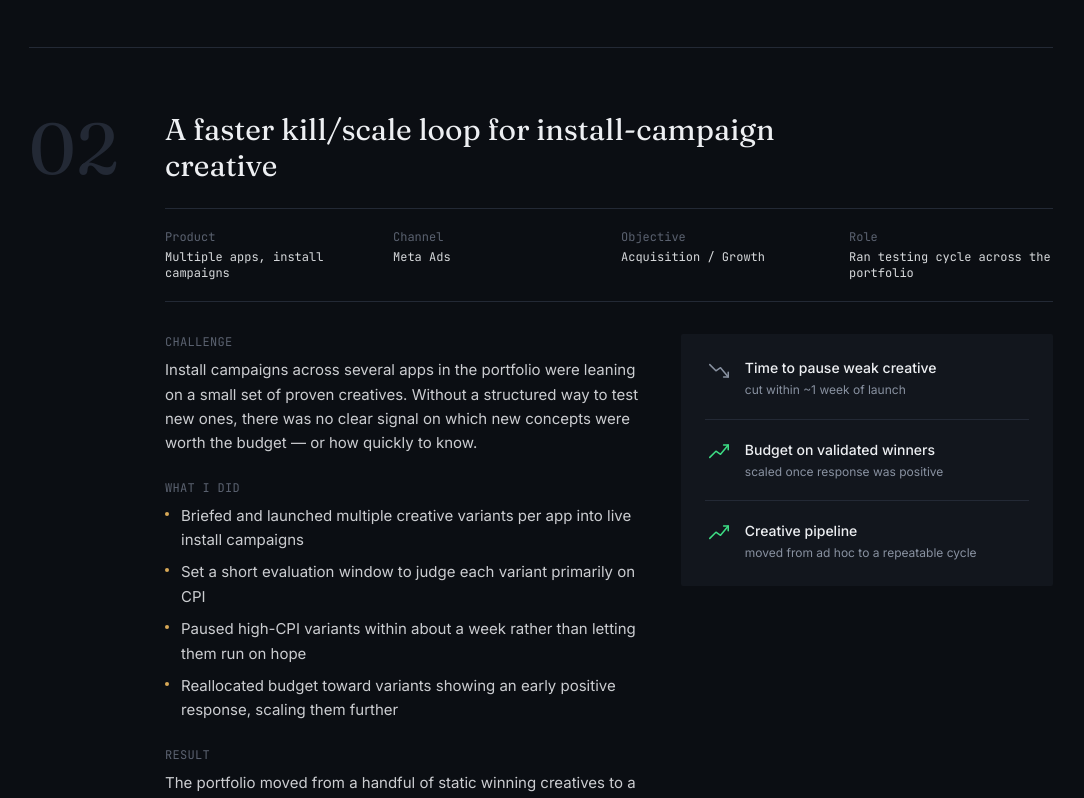
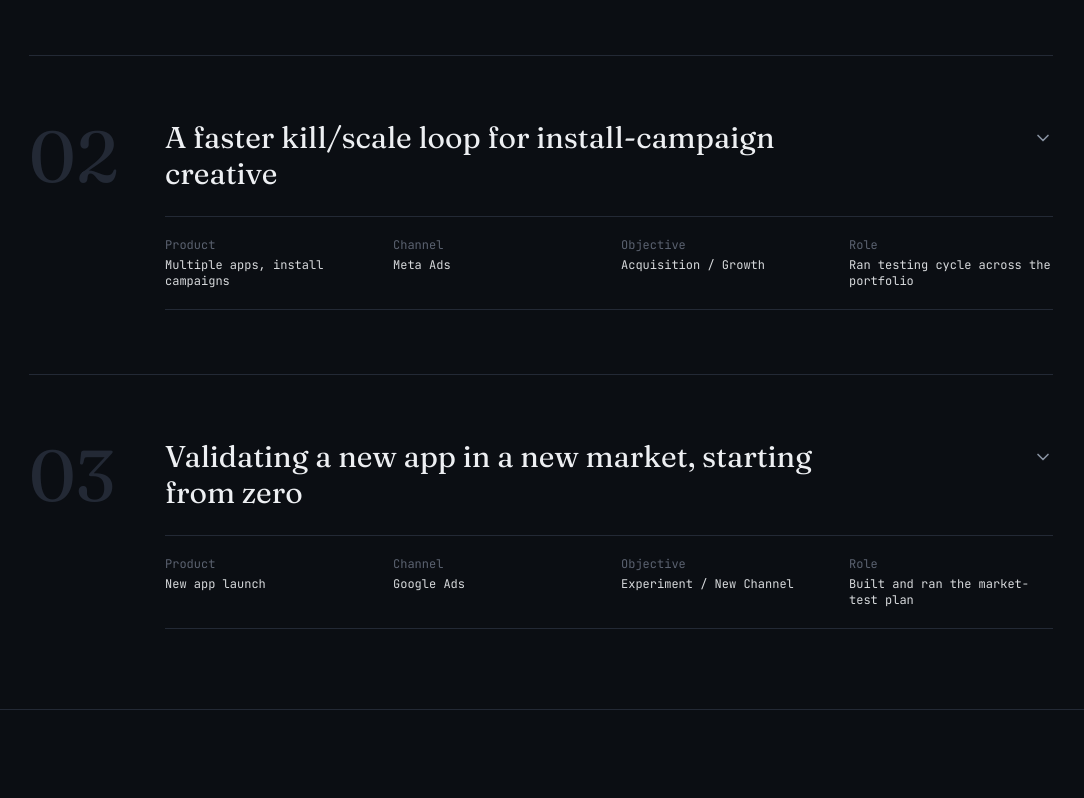
Before and after one commit to buddy0204/dhruv-jain-portfolio, a React (Vite) app: page / in a window 1280 px wide. Shown: the part 2880-3678 px from the top of the page, without its empty margins (123-1207 px from the left). Built offline with nearby package versions, Linux system fonts and the light colour scheme; the HTML template or start-up script is replaced by a standard one.

Commit message:
Update CaseStudyItem.tsx

```diff
--- a/src/components/CaseStudyItem.tsx
+++ b/src/components/CaseStudyItem.tsx
@@ -1,15 +1,39 @@
+import { ChevronDown } from "lucide-react";
 import type { CaseStudy } from "../data/caseStudies";
 import { TrendGlyph } from "./TrendGlyph";
 
-export function CaseStudyItem({ study }: { study: CaseStudy }) {
+interface Props {
+  study: CaseStudy;
+  isOpen: boolean;
+  onToggle: () => void;
+}
+
+export function CaseStudyItem({ study, isOpen, onToggle }: Props) {
+  const panelId = `case-study-panel-${study.id}`;
+
   return (
-    <article className="grid gap-10 border-t border-ink-border py-16 md:grid-cols-[80px_1fr] md:gap-14">
+    <article className="grid gap-6 border-t border-ink-border py-12 md:grid-cols-[80px_1fr] md:gap-14 md:py-16">
       <div className="font-display text-6xl leading-none text-ink-border md:text-7xl">{study.index}</div>
 
       <div>
-        <h3 className="max-w-2xl font-display text-2xl leading-tight text-paper md:text-3xl">{study.title}</h3>
+        <button
+          type="button"
+          onClick={onToggle}
+          aria-expanded={isOpen}
+          aria-controls={panelId}
+          className="group flex w-full items-start justify-between gap-6 text-left"
+        >
+          <h3 className="max-w-2xl font-display text-2xl leading-tight text-paper transition-colors group-hover:text-gold md:text-3xl">
+            {study.title}
+          </h3>
+          <ChevronDown
+            className={`mt-2 h-5 w-5 shrink-0 text-paper-muted transition-transform duration-300 group-hover:text-gold ${
+              isOpen ? "rotate-180" : ""
+            }`}
+            aria-hidden="true"
+          />
+        </button>
 
-        {/* Meta as a data row, not a badge string */}
         <dl className="mt-6 grid grid-cols-2 gap-x-6 gap-y-3 border-y border-ink-border py-5 font-mono text-xs sm:grid-cols-4">
           <div>
             <dt className="text-paper-faint">Product</dt>
@@ -29,7 +53,13 @@ export function CaseStudyItem({ study }: { study: CaseStudy }) {
           </div>
         </dl>
 
-        <div className="mt-8 grid gap-8 lg:grid-cols-[1.3fr_1fr]">
+        <div
+          id={panelId}
+          className="grid transition-[grid-template-rows] duration-300 ease-in-out"
+          style={{ gridTemplateRows: isOpen ? "1fr" : "0fr" }}
+        >
+          <div className="overflow-hidden">
+            <div className="grid gap-8 pb-2 pt-8 lg:grid-cols-[1.3fr_1fr]">
               <div className="max-w-prose space-y-6 text-[15px] leading-relaxed text-paper/85">
                 <div>
                   <h4 className="font-mono text-xs uppercase tracking-wide text-paper-faint">Challenge</h4>
@@ -58,7 +88,10 @@ export function CaseStudyItem({ study }: { study: CaseStudy }) {
 
               <div className="flex flex-col gap-5 self-start rounded-sm bg-ink-900 p-6">
                 {study.kpis.map((kpi) => (
-              <div key={kpi.label} className="flex items-start gap-3 border-b border-ink-border pb-5 last:border-0 last:pb-0">
+                  <div
+                    key={kpi.label}
+                    className="flex items-start gap-3 border-b border-ink-border pb-5 last:border-0 last:pb-0"
+                  >
                     <TrendGlyph direction={kpi.direction} className="mt-0.5" />
                     <div>
                       <p className="text-sm font-medium text-paper">{kpi.label}</p>
@@ -69,6 +102,8 @@ export function CaseStudyItem({ study }: { study: CaseStudy }) {
               </div>
             </div>
           </div>
+        </div>
+      </div>
     </article>
   );
 }
```
Lines whose indentation alone changed are shown as unchanged.
